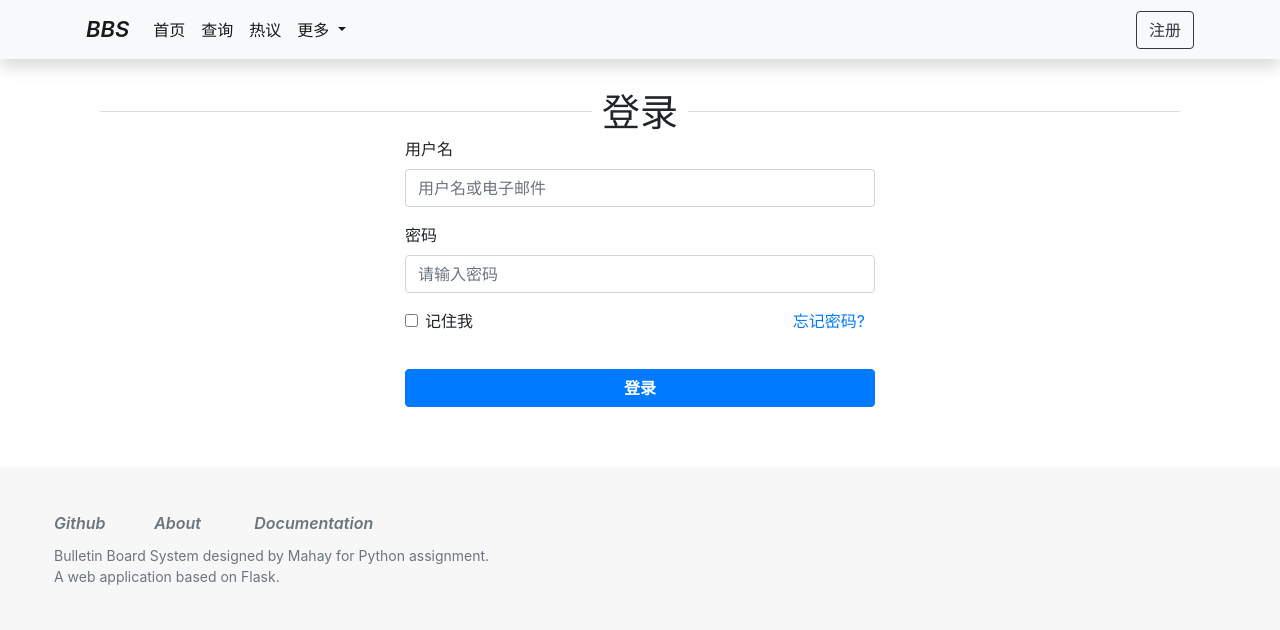
After one commit to Mahay316/Python-Assignment, a Flask app: page /login in a window 1280 px wide. The commit adds this page. Shown: the top 630 px of the page. Run offline with Flask 2, Linux system fonts and the light colour scheme; some libraries are stand-ins or nearby versions.

Commit message:
增加了拦截器检查需要登录的请求

```diff
--- a/Homework/Homework11/bbs-demo/app.py
+++ b/Homework/Homework11/bbs-demo/app.py
@@ -1,4 +1,4 @@
-from flask import Flask, render_template, session, request
+from flask import Flask, render_template, session, request, redirect
 from controller import auth
 from model import User, init_db
 
@@ -24,6 +24,18 @@ def auto_login():
                 session['role'] = result.role
 
 
+@app.before_request
+def verify_login():
+    print(request.path)
+    """verify requests that need login"""
+    # ignore pages don't need login
+    if request.path in ['/login', '/register']:
+        return None
+    if session.get('isLogin') is None:  # 没有登录就自动跳转到登录页面去
+        return redirect('/login?from=' + request.path)
+    return None
+
+
 @app.route('/msg')
 def message():
     return render_template('message.html')
@@ -34,9 +46,14 @@ def editor():
     return render_template('editor.html')
 
 
-@app.route('/')
+@app.route('/index')
 def hello():
     return render_template('index.html', article_count=3)
+
+
+@app.route('/')
+def login():
+    return render_template('login.html')
 
 
 if __name__ == '__main__':
--- a/Homework/Homework11/bbs-demo/controller/auth.py
+++ b/Homework/Homework11/bbs-demo/controller/auth.py
@@ -5,8 +5,16 @@ from model import User
 auth = Blueprint('auth', __name__, template_folder='../templates')
 
 
-@auth.route('/login', methods=['POST'])
+@auth.route('/login', methods=['GET', 'POST'])
 def login():
+    # login page
+    if request.method == 'GET':
+        from_url = request.args.get('from')
+        if from_url is None:
+            from_url = '/'
+        return render_template('login.html', from_url=from_url)
+
+    # post request for login
     username = request.form.get('username')
     password = request.form.get('password')
     auto_login = request.form.get('auto_login')
--- a/Homework/Homework11/bbs-demo/static/js/userAuth.js
+++ b/Homework/Homework11/bbs-demo/static/js/userAuth.js
@@ -81,7 +81,15 @@ $(function () {
                     $('.popover').removeClass('popover-danger popover-danger-top')
                         .addClass('popover-success popover-success-left');
                     // 提示成功后刷新页面
-                    setTimeout('location.reload();', 500);
+                    setTimeout(function () {
+                        const from_url = $('#from');
+                        if (from_url.length > 0) {
+                            // redirect to original page when complete
+                            location.href = from_url.text();
+                        } else {
+                            location.reload();
+                        }
+                    }, 500);
                 } else {
                     loginBtn.removeAttr('disabled');
                     loginBtn.popover('dispose').popover({
--- /dev/null
+++ b/Homework/Homework11/bbs-demo/templates/login.html
@@ -0,0 +1,127 @@
+<!DOCTYPE html>
+<html lang="en">
+<head>
+    <meta charset="UTF-8">
+    <title>BBS注册</title>
+
+    <!-- Bootstrap JQuery依赖 -->
+    <link rel="stylesheet" href="/static/bootstrap/css/bootstrap.min.css"/>
+
+    <script src="/static/js/jquery-3.5.1.min.js"></script>
+    <script src="/static/bootstrap/js/bootstrap.bundle.min.js"></script>
+    <script src="/static/js/bootbox.min.js"></script>
+
+    <!-- MD5依赖 -->
+    <script src="/static/js/md5.js"></script>
+
+    <link rel="stylesheet" href="/static/css/navigator.css"/>
+    <link rel="stylesheet" href="/static/css/popovers.css"/>
+    <script src="/static/js/userAuth.js"></script>
+    <style>
+        .title-line {
+            border-bottom: 1px solid #dddddd;
+            height: 28px;
+            margin: 25px 100px;
+            text-align: center;
+        }
+
+        .title-line .text {
+            padding: 0 10px;
+            background-color: #ffffff;
+            line-height: 56px;
+            font-size: 38px;
+        }
+
+        .register {
+            margin-top: 20px;
+            font-size: 16px;
+            font-weight: 600;
+        }
+    </style>
+    <script type="text/javascript">
+
+    </script>
+</head>
+<body>
+<!-- navigator -->
+<div class="menu bg-light shadow">
+    <div class="container" style="padding: 0;">
+        <nav class="navbar navbar-expand-lg navbar-light bg-light" style="font-size: 16px">
+            <a class="navbar-brand brand" href="/">BBS</a>
+            <button class="navbar-toggler" type="button" data-toggle="collapse" data-target="#navbarSupportedContent"
+                    aria-controls="navbarSupportedContent" aria-expanded="false" aria-label="Toggle navigation">
+                <span class="navbar-toggler-icon"></span>
+            </button>
+
+            <div class="collapse navbar-collapse" id="navbarSupportedContent">
+                <ul class="navbar-nav mr-auto">
+                    <li class="nav-item">
+                        <a class="nav-link active" href="/">首页</a>
+                    </li>
+                    <li class="nav-item">
+                        <a class="nav-link active" href="#">查询</a>
+                    </li>
+                    <li class="nav-item">
+                        <a class="nav-link active" href="#">热议</a>
+                    </li>
+                    <li class="nav-item dropdown active">
+                        <a class="nav-link dropdown-toggle" href="#" id="navbarDropdown" role="button"
+                           data-toggle="dropdown" aria-haspopup="true" aria-expanded="false">
+                            更多
+                        </a>
+                        <div class="dropdown-menu" aria-labelledby="navbarDropdown">
+                            <a class="dropdown-item" href="https://github.com/Mahay316/Python-Assignment/issues/new"
+                               target="_blank">反馈</a>
+                            <a class="dropdown-item" href="https://github.com/Mahay316/Python-Assignment"
+                               target="_blank">访问Github</a>
+                            <div class="dropdown-divider"></div>
+                            <a class="dropdown-item" href="#">关于</a>
+                        </div>
+                    </li>
+                </ul>
+                <button class="btn btn-outline-dark" onclick="doRegister();">注册</button>
+            </div>
+        </nav>
+    </div>
+</div>
+<!-- for redirection -->
+<p class="sr-only" id="from">{{from_url}}</p>
+
+<div class="title-line">
+    <span class="text">登录</span>
+</div>
+
+<div class="container" style="width: 500px; padding-bottom: 40px;">
+    <form>
+        <div class="form-group">
+            <label for="inputAccount">用户名</label>
+            <input type="text" class="form-control" id="inputAccount" aria-describedby="emailHelp"
+                   placeholder="用户名或电子邮件">
+        </div>
+        <div class="form-group">
+            <label for="inputPassword">密码</label>
+            <input type="password" class="form-control" id="inputPassword" placeholder="请输入密码">
+        </div>
+        <div class="form-group form-check">
+            <input type="checkbox" class="form-check-input" id="remember">
+            <label class="form-check-label" for="remember">记住我</label>
+            <a href="#" style="float: right; padding-right: 10px">忘记密码?</a>
+        </div>
+        <button id="loginBtn" class="btn btn-primary col-12 register">登录</button>
+    </form>
+</div>
+
+<!-- footer -->
+<footer class="footer text-muted">
+    <div class="container-fluid p-4">
+        <div class="row">
+            <div class="col-1"><a href="https://github.com/Mahay316/Python-Assignment" target="_blank">Github</a></div>
+            <div class="col-1"><a href="#">About</a></div>
+            <div class="col-1"><a href="#">Documentation</a></div>
+        </div>
+        <p>Bulletin Board System designed by Mahay for Python assignment.</p>
+        <p>A web application based on Flask.</p>
+    </div>
+</footer>
+</body>
+</html>
--- a/Homework/Homework11/bbs-demo/templates/register.html
+++ b/Homework/Homework11/bbs-demo/templates/register.html
@@ -281,14 +281,14 @@
             <input type="text" class="form-control" id="regNickname" placeholder="请输入昵称">
         </div>
         <div class="form-group">
-            <label for="inputPassword">密码</label>
+            <label for="regPassword">密码</label>
             <input type="password" class="form-control" id="regPassword" placeholder="请输入密码">
         </div>
         <div class="form-group">
             <label for="verifyPassword">确认密码</label>
             <input type="password" class="form-control" id="verifyPassword" placeholder="再输入一遍密码以确认">
         </div>
-        <button type="submit" id="registerBtn" class="btn btn-primary col-12 register">注册</button>
+        <button id="registerBtn" class="btn btn-primary col-12 register">注册</button>
     </form>
 </div>
 
```
